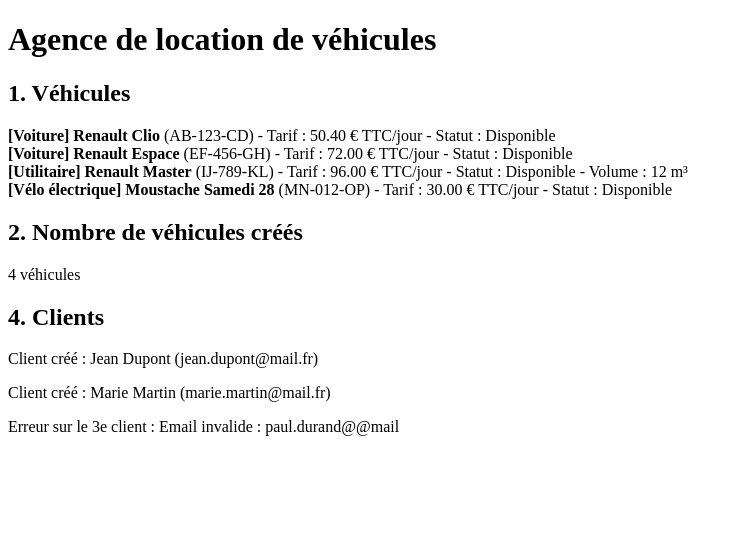
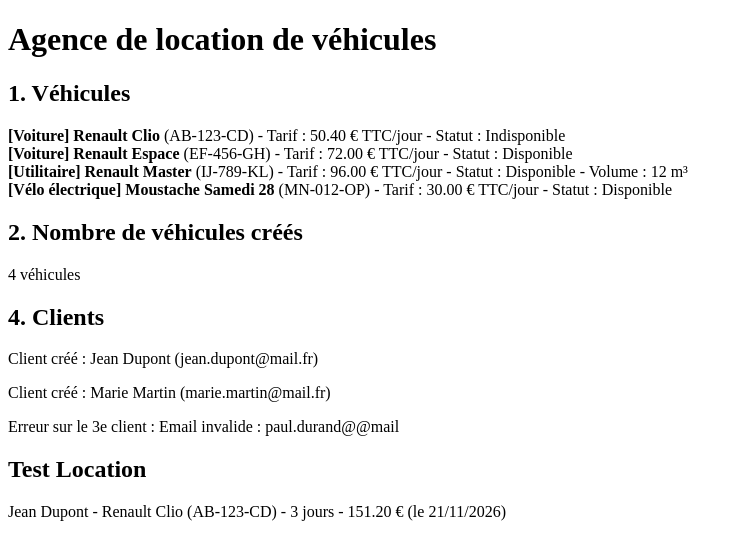
Before and after one commit to leomurca2006/-valuation-PPO-location-voitures, a PHP site: page / in a window 1280 px wide. Shown: the top 560 px of the page, without its empty margins (0-743 px from the left). Run offline with PHP 8.4, Linux system fonts and the light colour scheme.

Commit message:
Classe Location

```diff
--- a/index.php
+++ b/index.php
@@ -10,6 +10,7 @@ use App\Entiter\Voiture;
 use App\Entiter\Utilitaire;
 use App\Entiter\VeloElectrique;
 use App\Entiter\Client;
+use App\Entiter\Location;
 
 // 1. Création des véhicules
 $clio = new Voiture('AB-123-CD', 'Renault', 'Clio', 42, 5);
@@ -26,6 +27,9 @@ try {
 } catch (InvalidArgumentException $e) {
     $erreurClient = $e->getMessage();
 }
+
+// Test de Location (en attendant l'Agence, qui créera les locations elle-même)
+$locationTest = new Location($jean, $clio, 3, $clio->louer(3));
 
 ?>
 <!DOCTYPE html>
@@ -50,5 +54,8 @@ try {
   <p>Client créé : <?= $jean ?></p>
   <p>Client créé : <?= $marie ?></p>
   <p>Erreur sur le 3e client : <?= $erreurClient ?></p>
+
+  <h2>Test Location</h2>
+  <p><?= $locationTest ?> (le <?= $locationTest->getDateDebut() ?>)</p>
 </body>
 </html>
--- a/src/Entiter/Location.php
+++ b/src/Entiter/Location.php
@@ -0,0 +1,58 @@
+<?php
+
+declare(strict_types=1);
+
+namespace App\Entiter;
+
+class Location
+{
+    public function __construct(
+        private Client $client,
+        private Vehicule $vehicule,
+        private int $jours,
+        private float $montantTTC,
+        private ?string $dateDebut = null
+    ) {
+        // Sans date, on enregistre la date du jour
+        $this->dateDebut = $dateDebut ?? date('d/m/Y');
+    }
+
+    public function getClient(): Client
+    {
+        return $this->client;
+    }
+
+    public function getVehicule(): Vehicule
+    {
+        return $this->vehicule;
+    }
+
+    public function getJours(): int
+    {
+        return $this->jours;
+    }
+
+    public function getMontantTTC(): float
+    {
+        return $this->montantTTC;
+    }
+
+    public function getDateDebut(): string
+    {
+        return $this->dateDebut;
+    }
+
+    // Ex : Jean Dupont - Renault Clio (AB-123-CD) - 3 jours - 151.20 €
+    public function __toString(): string
+    {
+        return sprintf(
+            '%s - %s %s (%s) - %d jours - %.2f €',
+            $this->client->getNomComplet(),
+            $this->vehicule->getMarque(),
+            $this->vehicule->getModele(),
+            $this->vehicule->getImmatriculation(),
+            $this->jours,
+            $this->montantTTC
+        );
+    }
+}
```
